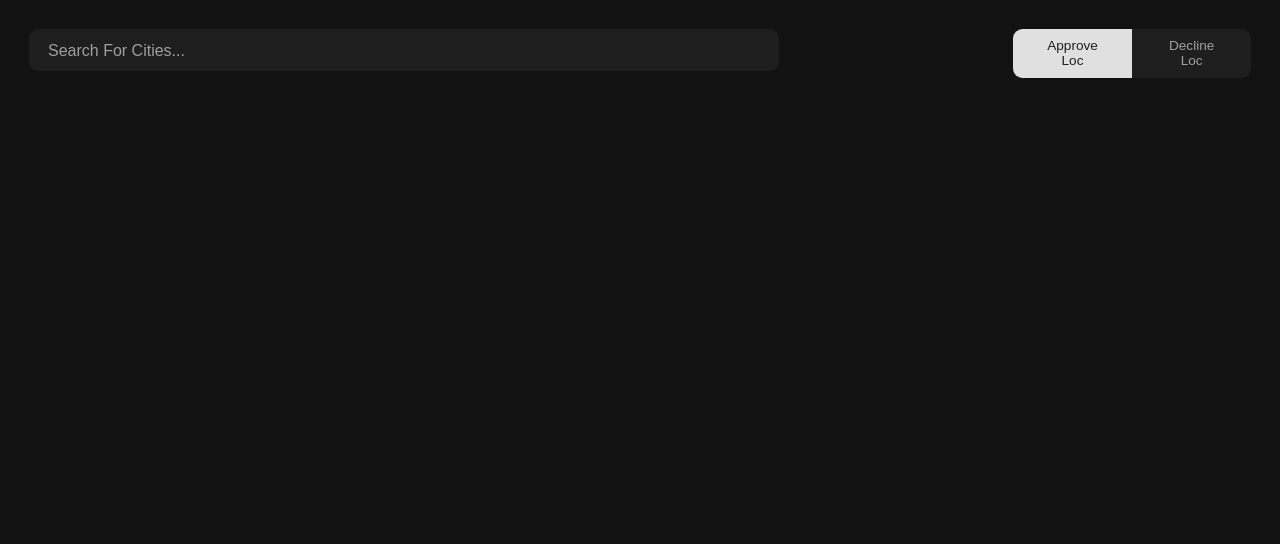
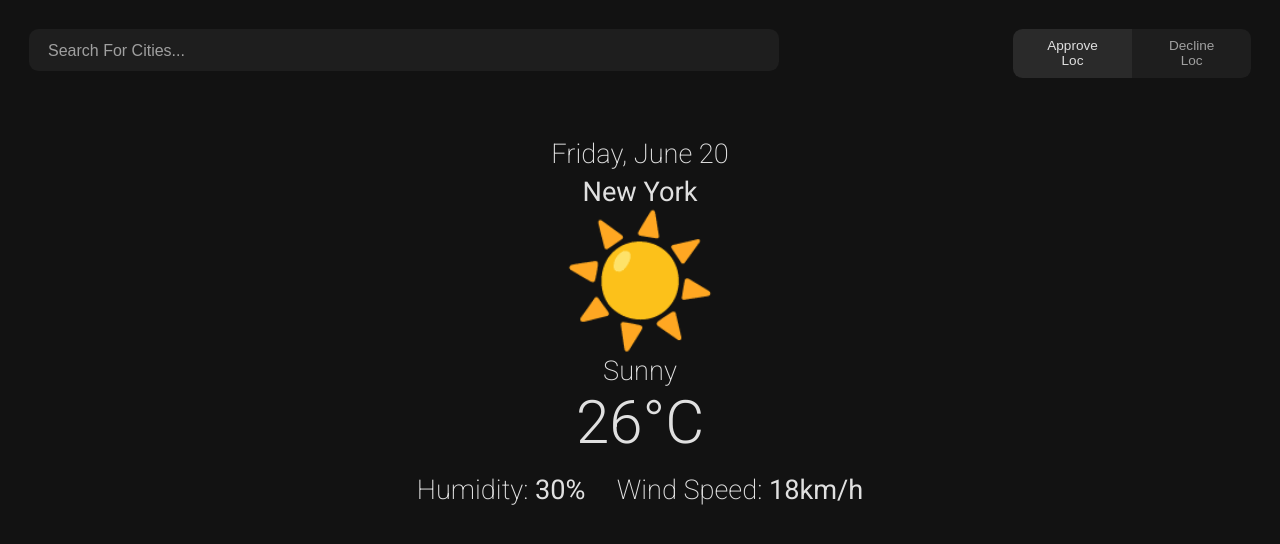
Before and after one commit to MorBuhbut-WebDev/Weather-App, a React (Vite) app: page / in a window 1280 px wide. Shown: the top 544 px of the page. Built offline with nearby package versions, Linux system fonts and the light colour scheme.

Commit message:
Added Weather Card (Only Styling No Logic Yet)

```diff
--- a/src/Components/App/App.jsx
+++ b/src/Components/App/App.jsx
@@ -1,10 +1,12 @@
 import styles from "./App.module.css";
 import Header from "../Header/Header.jsx";
+import WeatherCard from "../WeatherCard/WeatherCard.jsx";
 
 export default function App() {
   return (
     <div className={styles.page}>
       <Header />
+      <WeatherCard />
     </div>
   );
 }
--- a/src/Components/Header/ToggleLoc/ToggleLoc.module.css
+++ b/src/Components/Header/ToggleLoc/ToggleLoc.module.css
@@ -1,4 +1,5 @@
 .buttonsWrapper {
+  align-self: center;
   flex: 1 1 20%;
   display: flex;
 }
@@ -13,8 +14,8 @@
 }
 
 .activeBtn {
-  background-color: var(--text-primary);
-  color: var(--bg-card);
+  background-color: var(--border);
+  color: var(--text-primary);
 }
 
 .toggleBtn:first-child {
--- /dev/null
+++ b/src/Components/WeatherCard/WeatherCard.jsx
@@ -0,0 +1,23 @@
+import styles from "./WeatherCard.module.css";
+
+export default function WeatherCard() {
+  return (
+    <main className={styles.weatherCard}>
+      <p className={styles.today}>Friday, June 20</p>
+      <p className={styles.cityName}>New York</p>
+      <p className={styles.weatherEmoji} aria-label="Weather Emoji">
+        ☀️
+      </p>
+      <p className={styles.weatherDescription}>Sunny</p>
+      <p className={styles.cityTemp}>26°C</p>
+      <div className={styles.metrics}>
+        <p className={styles.humidity}>
+          Humidity: <span>30%</span>
+        </p>
+        <p className={styles.windSpeed}>
+          Wind Speed: <span>18km/h</span>
+        </p>
+      </div>
+    </main>
+  );
+}
--- /dev/null
+++ b/src/Components/WeatherCard/WeatherCard.module.css
@@ -0,0 +1,63 @@
+.weatherCard {
+  display: flex;
+  flex-direction: column;
+  justify-content: center;
+  align-items: center;
+}
+
+.today {
+  color: var(--text-primary);
+  font-size: var(--text-medium);
+  font-weight: 200;
+  margin-bottom: clamp(0.25rem, 0.5vw, 0.5rem);
+}
+
+.cityName {
+  color: var(--text-primary);
+  font-size: var(--text-medium);
+}
+
+.weatherEmoji {
+  font-size: clamp(7.8125rem, 8vw, 8.5rem);
+}
+
+.weatherDescription {
+  color: var(--text-primary);
+  font-size: var(--text-medium);
+  font-weight: 200;
+}
+
+.cityTemp {
+  color: var(--text-primary);
+  font-size: calc(var(--text-large) + 1.75rem);
+  font-weight: 300;
+  margin-bottom: clamp(1rem, 1.25vw, 1.25rem);
+}
+
+.metrics {
+  display: flex;
+  justify-content: center;
+  align-items: center;
+  gap: var(--gap-large);
+}
+
+.humidity,
+.windSpeed {
+  color: var(--text-primary);
+  font-weight: 250;
+}
+
+.humidity span,
+.windSpeed span {
+  font-weight: 400;
+}
+
+@media (min-width: 640px) {
+  .today,
+  .cityName,
+  .weatherDescription,
+  .humidity,
+  .windSpeed {
+    font-size: calc(var(--text-large) - 0.3rem);
+  }
+}
```
